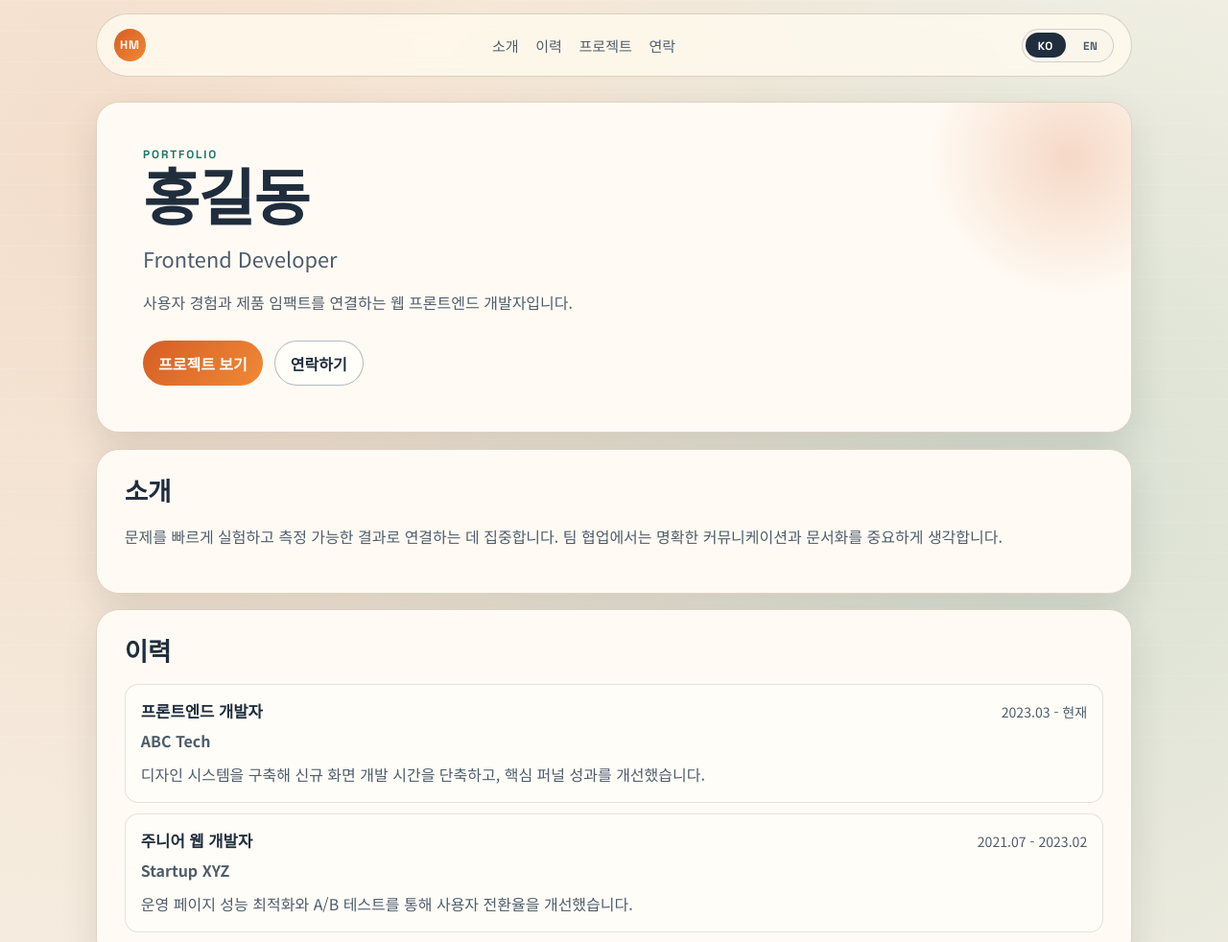
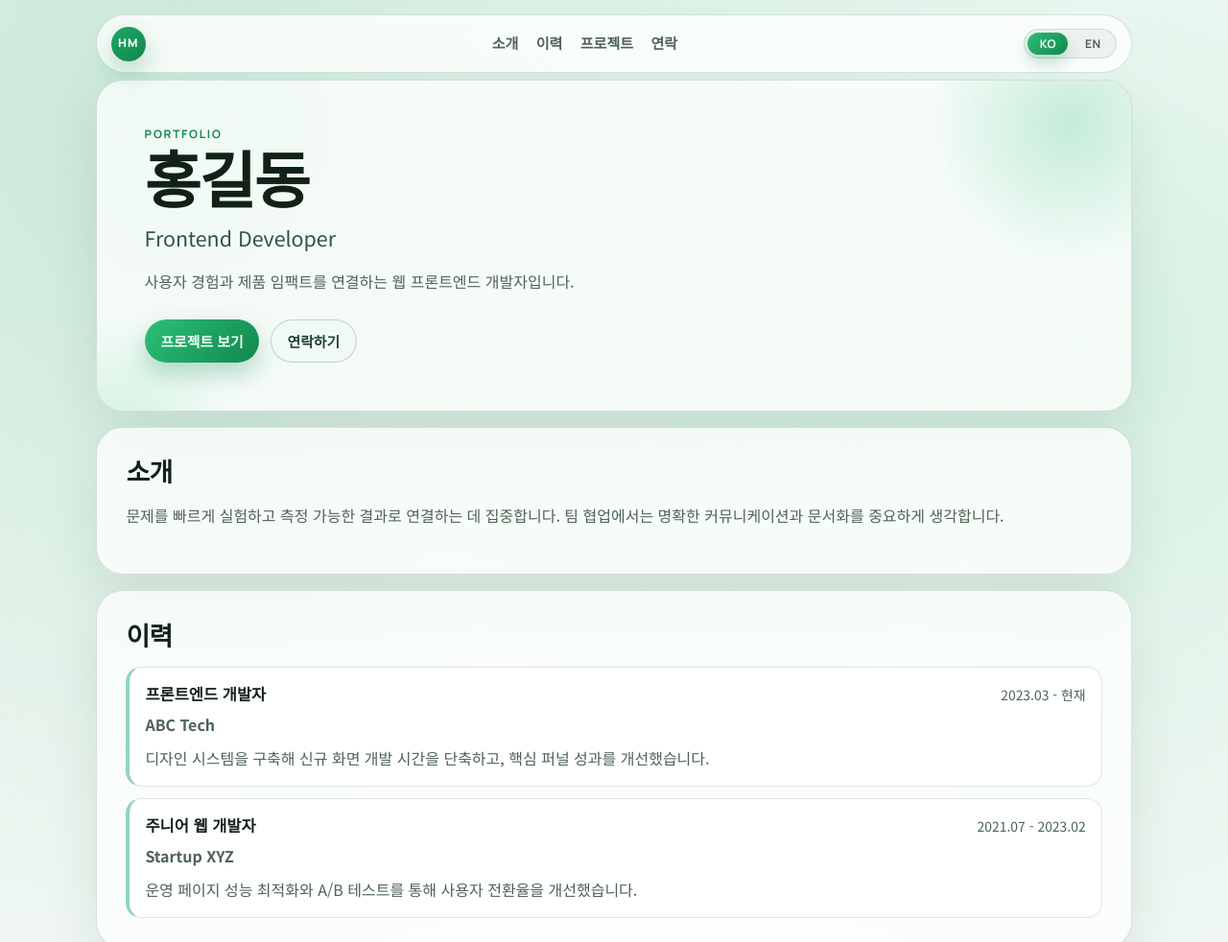
Before and after one commit to moddk777/codex_github_profile, a plain HTML site: page index.html in a window 1280 px wide. Shown: the top 982 px of the page at 96% size. Drawn offline with Linux system fonts and the light colour scheme.

Commit message:
Refine visual design with green Apple-like theme

```diff
--- a/index.html
+++ b/index.html
@@ -11,7 +11,7 @@
     <link rel="preconnect" href="https://fonts.googleapis.com" />
     <link rel="preconnect" href="https://fonts.gstatic.com" crossorigin />
     <link
-      href="https://fonts.googleapis.com/css2?family=Noto+Sans+KR:wght@400;500;700&family=Space+Grotesk:wght@500;700&display=swap"
+      href="https://fonts.googleapis.com/css2?family=Manrope:wght@500;700;800&family=Noto+Sans+KR:wght@400;500;700&display=swap"
       rel="stylesheet"
     />
     <link rel="stylesheet" href="./styles.css" />
--- a/styles.css
+++ b/styles.css
@@ -1,14 +1,19 @@
 :root {
-  --bg: #f6f1e8;
-  --ink: #1f2d3d;
-  --ink-soft: #4f5d6b;
-  --surface: #fffbf4;
-  --line: #ddd3c3;
-  --accent: #d65d24;
-  --accent-2: #1c7a64;
-  --shadow: 0 16px 38px rgba(44, 39, 32, 0.12);
-  --radius-lg: 24px;
-  --radius-md: 14px;
+  --bg-0: #edf5f0;
+  --bg-1: #f8fbf9;
+  --surface: rgba(255, 255, 255, 0.74);
+  --surface-strong: #ffffff;
+  --ink: #112118;
+  --ink-soft: #4d6356;
+  --green: #1ea764;
+  --green-deep: #11874d;
+  --green-mist: #dff2e7;
+  --line: rgba(17, 53, 34, 0.14);
+  --shadow: 0 24px 56px rgba(12, 44, 27, 0.09);
+  --radius-lg: 28px;
+  --radius-md: 16px;
+  --radius-pill: 999px;
+  --heading: "Manrope", "Noto Sans KR", sans-serif;
 }
 
 * {
@@ -23,11 +28,11 @@ body {
   margin: 0;
   min-height: 100vh;
   color: var(--ink);
-  font-family: "Noto Sans KR", sans-serif;
+  font-family: "Noto Sans KR", "Manrope", sans-serif;
   background:
-    radial-gradient(circle at 10% 8%, rgba(214, 93, 36, 0.14), transparent 44%),
-    radial-gradient(circle at 85% 24%, rgba(28, 122, 100, 0.14), transparent 40%),
-    linear-gradient(180deg, #f9f3e7 0%, #f2ece0 100%);
+    radial-gradient(circle at 14% 5%, rgba(30, 167, 100, 0.22), transparent 42%),
+    radial-gradient(circle at 88% 17%, rgba(38, 191, 118, 0.16), transparent 34%),
+    linear-gradient(180deg, var(--bg-1) 0%, var(--bg-0) 100%);
 }
 
 body::before {
@@ -35,12 +40,10 @@ body::before {
   position: fixed;
   inset: 0;
   pointer-events: none;
-  background-image: linear-gradient(
-    rgba(255, 255, 255, 0.34) 1px,
-    transparent 1px
-  );
-  background-size: 100% 32px;
   opacity: 0.28;
+  background-image:
+    radial-gradient(circle at 1px 1px, rgba(17, 53, 34, 0.06) 1px, transparent 0);
+  background-size: 22px 22px;
 }
 
 a {
@@ -49,45 +52,62 @@ a {
 
 .site-header {
   position: sticky;
-  top: 0;
-  z-index: 10;
+  top: 0.95rem;
+  z-index: 20;
+  width: min(1080px, calc(100% - 1rem));
+  margin: 0 auto;
+  padding: 0.72rem 0.92rem;
+  border-radius: var(--radius-pill);
+  border: 1px solid var(--line);
+  background: rgba(255, 255, 255, 0.8);
+  backdrop-filter: blur(14px);
   display: flex;
   align-items: center;
   justify-content: space-between;
   gap: 1rem;
-  padding: 0.9rem 1.1rem;
-  margin: 0.9rem auto 0;
-  width: min(1080px, calc(100% - 1rem));
-  border: 1px solid rgba(111, 96, 74, 0.25);
-  border-radius: 999px;
-  background: rgba(255, 250, 238, 0.82);
-  backdrop-filter: blur(8px);
 }
 
 .brand {
+  width: 2.25rem;
+  height: 2.25rem;
+  border-radius: 50%;
   display: inline-flex;
   align-items: center;
   justify-content: center;
-  width: 2.1rem;
-  height: 2.1rem;
-  border-radius: 50%;
-  font: 700 0.78rem/1 "Space Grotesk", sans-serif;
-  letter-spacing: 0.06em;
   text-decoration: none;
-  color: #fffaf2;
-  background: linear-gradient(135deg, var(--accent), #f08a36);
+  color: #f5fff9;
+  font: 800 0.76rem/1 var(--heading);
+  letter-spacing: 0.08em;
+  background: linear-gradient(145deg, var(--green) 0%, var(--green-deep) 100%);
+  box-shadow: 0 12px 26px rgba(16, 126, 74, 0.28);
 }
 
 .site-nav {
   display: flex;
-  gap: 1.1rem;
+  gap: 1.15rem;
 }
 
 .site-nav a {
+  position: relative;
   text-decoration: none;
+  color: var(--ink-soft);
   font-size: 0.94rem;
-  font-weight: 500;
-  color: var(--ink-soft);
+  font-weight: 600;
+  padding-bottom: 0.15rem;
+}
+
+.site-nav a::after {
+  content: "";
+  position: absolute;
+  left: 0;
+  bottom: -0.05rem;
+  width: 100%;
+  height: 2px;
+  border-radius: var(--radius-pill);
+  background: linear-gradient(120deg, #32c279, #179153);
+  transform: scaleX(0);
+  transform-origin: left;
+  transition: transform 180ms ease;
 }
 
 .site-nav a:hover,
@@ -95,148 +115,173 @@ a {
   color: var(--ink);
 }
 
+.site-nav a:hover::after,
+.site-nav a:focus-visible::after {
+  transform: scaleX(1);
+}
+
 .lang-toggle {
   display: inline-flex;
-  gap: 0.35rem;
+  gap: 0.32rem;
   padding: 0.2rem;
-  border-radius: 999px;
-  border: 1px solid rgba(79, 93, 107, 0.25);
-  background: #fbf6ec;
+  border-radius: var(--radius-pill);
+  background: rgba(17, 53, 34, 0.06);
+  border: 1px solid rgba(17, 53, 34, 0.12);
 }
 
 .lang-btn {
   border: 0;
-  border-radius: 999px;
-  padding: 0.36rem 0.8rem;
-  font-family: "Space Grotesk", sans-serif;
-  font-weight: 700;
-  font-size: 0.74rem;
+  border-radius: var(--radius-pill);
+  padding: 0.36rem 0.78rem;
+  background: transparent;
+  color: var(--ink-soft);
+  font: 700 0.75rem/1 var(--heading);
   letter-spacing: 0.04em;
-  color: var(--ink-soft);
-  background: transparent;
   cursor: pointer;
 }
 
 .lang-btn.is-active {
-  color: #fff;
-  background: var(--ink);
+  color: #f5fff9;
+  background: linear-gradient(135deg, #2ebd76, var(--green-deep));
+  box-shadow: 0 8px 16px rgba(17, 132, 79, 0.26);
 }
 
-.lang-btn:focus-visible {
-  outline: 2px solid var(--accent);
+.lang-btn:focus-visible,
+.btn:focus-visible,
+.project-link:focus-visible,
+.contact-list a:focus-visible {
+  outline: 2px solid #2dbf76;
   outline-offset: 2px;
 }
 
 .layout {
-  width: min(1080px, calc(100% - 1.6rem));
-  margin: 1.6rem auto 2.8rem;
+  width: min(1080px, calc(100% - 1.4rem));
+  margin: 1.4rem auto 2.9rem;
   display: grid;
-  gap: 1.05rem;
+  gap: 1rem;
 }
 
 .hero,
 .panel {
+  border-radius: var(--radius-lg);
   border: 1px solid var(--line);
-  border-radius: var(--radius-lg);
   background: var(--surface);
+  backdrop-filter: blur(8px);
   box-shadow: var(--shadow);
 }
 
 .hero {
   position: relative;
   overflow: hidden;
-  padding: clamp(1.5rem, 4vw, 3rem);
+  padding: clamp(1.5rem, 4vw, 3.1rem);
+  isolation: isolate;
+}
+
+.hero::before,
+.hero::after {
+  content: "";
+  position: absolute;
+  border-radius: 50%;
+  pointer-events: none;
+  z-index: -1;
+}
+
+.hero::before {
+  width: min(40vw, 320px);
+  aspect-ratio: 1/1;
+  top: -34%;
+  right: -9%;
+  background: radial-gradient(circle, rgba(33, 184, 111, 0.24), transparent 66%);
 }
 
 .hero::after {
-  content: "";
-  position: absolute;
-  width: min(42vw, 300px);
+  width: min(28vw, 220px);
   aspect-ratio: 1/1;
-  border-radius: 50%;
-  top: -27%;
-  right: -8%;
-  background: radial-gradient(
-    circle,
-    rgba(214, 93, 36, 0.22) 0%,
-    rgba(214, 93, 36, 0) 70%
-  );
-  pointer-events: none;
+  left: -8%;
+  bottom: -36%;
+  background: radial-gradient(circle, rgba(83, 215, 146, 0.2), transparent 72%);
 }
 
 .eyebrow {
   margin: 0;
-  font: 700 0.74rem/1 "Space Grotesk", sans-serif;
-  letter-spacing: 0.16em;
-  color: var(--accent-2);
+  font: 700 0.74rem/1 var(--heading);
+  letter-spacing: 0.15em;
+  color: var(--green-deep);
 }
 
 h1 {
-  margin: 0.55rem 0 0;
-  font: 700 clamp(2.1rem, 6vw, 4rem) / 1.05 "Space Grotesk", sans-serif;
-  letter-spacing: -0.02em;
+  margin: 0.56rem 0 0;
+  font: 800 clamp(2.1rem, 5.8vw, 4rem) / 1.03 var(--heading);
+  letter-spacing: -0.03em;
 }
 
 .hero-role {
-  margin: 0.7rem 0 0;
-  font-size: clamp(1.04rem, 2.1vw, 1.36rem);
-  color: var(--ink-soft);
+  margin: 0.72rem 0 0;
+  font-size: clamp(1.05rem, 2.2vw, 1.34rem);
+  color: #335346;
 }
 
 .hero-intro {
-  margin: 1.1rem 0 0;
-  max-width: 60ch;
-  line-height: 1.72;
+  margin: 1.05rem 0 0;
+  max-width: 62ch;
+  line-height: 1.74;
   color: var(--ink-soft);
 }
 
 .hero-actions {
-  margin-top: 1.6rem;
+  margin-top: 1.55rem;
   display: flex;
-  gap: 0.75rem;
   flex-wrap: wrap;
+  gap: 0.7rem;
 }
 
 .btn {
+  border-radius: var(--radius-pill);
+  text-decoration: none;
+  padding: 0.7rem 1.05rem;
+  font-weight: 700;
+  font-size: 0.93rem;
   display: inline-flex;
   align-items: center;
   justify-content: center;
-  border-radius: 999px;
-  padding: 0.66rem 1rem;
-  text-decoration: none;
-  font-weight: 600;
+  transition: transform 160ms ease, box-shadow 160ms ease;
+}
+
+.btn:hover {
+  transform: translateY(-1px);
 }
 
 .btn.primary {
-  color: #fff;
-  background: linear-gradient(130deg, var(--accent), #f08a36);
+  color: #f5fff9;
+  background: linear-gradient(132deg, #2dc078 0%, var(--green-deep) 100%);
+  box-shadow: 0 12px 26px rgba(16, 127, 76, 0.28);
 }
 
 .btn.ghost {
-  color: var(--ink);
-  border: 1px solid rgba(79, 93, 107, 0.42);
-  background: #fffef9;
+  color: #1f3e30;
+  background: rgba(241, 249, 245, 0.96);
+  border: 1px solid rgba(17, 53, 34, 0.2);
 }
 
 .panel {
-  padding: clamp(1.1rem, 3vw, 1.8rem);
+  padding: clamp(1.18rem, 3.2vw, 1.9rem);
 }
 
 h2 {
   margin: 0;
-  font: 700 clamp(1.25rem, 2.8vw, 1.66rem) / 1.2 "Space Grotesk", sans-serif;
-  letter-spacing: -0.01em;
+  font: 800 clamp(1.24rem, 2.8vw, 1.68rem) / 1.2 var(--heading);
+  letter-spacing: -0.02em;
 }
 
 .panel p {
   color: var(--ink-soft);
-  line-height: 1.68;
+  line-height: 1.72;
 }
 
 .section-head {
   display: flex;
   flex-direction: column;
-  gap: 0.45rem;
+  gap: 0.42rem;
   margin-bottom: 1rem;
 }
 
@@ -247,14 +292,15 @@ h2 {
 .experience-list {
   margin-top: 1rem;
   display: grid;
-  gap: 0.7rem;
+  gap: 0.72rem;
 }
 
 .experience-item {
-  border: 1px solid rgba(110, 102, 90, 0.18);
+  border: 1px solid rgba(17, 53, 34, 0.12);
+  border-left: 4px solid rgba(30, 167, 100, 0.48);
   border-radius: var(--radius-md);
-  background: #fffdf8;
-  padding: 0.92rem 1rem;
+  background: var(--surface-strong);
+  padding: 0.94rem 1rem;
 }
 
 .experience-head {
@@ -266,23 +312,23 @@ h2 {
 
 .experience-head h3 {
   margin: 0;
-  font-size: 1.04rem;
+  font-size: 1.03rem;
 }
 
 .experience-period {
   margin: 0;
-  font-size: 0.88rem;
-  color: #6a7a86;
+  font-size: 0.87rem;
+  color: #5f796b;
 }
 
 .experience-org {
   margin: 0.3rem 0 0;
-  font-weight: 600;
-  color: #395164;
+  color: #2e5f48;
+  font-weight: 700;
 }
 
 .experience-summary {
-  margin: 0.5rem 0 0;
+  margin: 0.48rem 0 0;
 }
 
 .projects-grid {
@@ -293,15 +339,21 @@ h2 {
 .project-card {
   display: grid;
   gap: 0.7rem;
-  border: 1px solid rgba(99, 90, 76, 0.2);
+  border: 1px solid rgba(17, 53, 34, 0.12);
   border-radius: var(--radius-md);
-  background: #fffdf8;
+  background: var(--surface-strong);
   padding: 1rem;
+  transition: transform 180ms ease, box-shadow 180ms ease;
+}
+
+.project-card:hover {
+  transform: translateY(-2px);
+  box-shadow: 0 16px 28px rgba(13, 49, 31, 0.12);
 }
 
 .project-card h3 {
   margin: 0;
-  font-size: 1.08rem;
+  font-size: 1.07rem;
 }
 
 .project-summary {
@@ -309,18 +361,18 @@ h2 {
 }
 
 .project-meta {
-  font-size: 0.89rem;
-  color: #6a7a86;
+  font-size: 0.88rem;
+  color: #5f796b;
 }
 
 .project-tech-row {
   display: grid;
-  gap: 0.45rem;
+  gap: 0.42rem;
 }
 
 .tech-title {
-  font-size: 0.89rem;
-  color: #6a7a86;
+  font-size: 0.88rem;
+  color: #5f796b;
 }
 
 .tech-list {
@@ -329,22 +381,24 @@ h2 {
   list-style: none;
   display: flex;
   flex-wrap: wrap;
-  gap: 0.36rem;
+  gap: 0.38rem;
 }
 
 .tech-list li {
-  padding: 0.28rem 0.52rem;
-  border-radius: 999px;
-  background: #f3efe5;
-  border: 1px solid rgba(131, 121, 103, 0.24);
+  padding: 0.28rem 0.54rem;
+  border-radius: var(--radius-pill);
+  border: 1px solid rgba(25, 122, 75, 0.2);
+  background: var(--green-mist);
+  color: #1f5f40;
   font-size: 0.8rem;
+  font-weight: 600;
 }
 
 .project-link {
   width: fit-content;
+  color: var(--green-deep);
+  text-underline-offset: 3px;
   font-size: 0.92rem;
-  text-underline-offset: 3px;
-  color: var(--accent-2);
 }
 
 .contact-list {
@@ -358,26 +412,27 @@ h2 {
 .contact-list li {
   display: grid;
   grid-template-columns: minmax(82px, auto) 1fr;
-  gap: 0.7rem;
+  gap: 0.68rem;
   align-items: baseline;
   padding: 0.5rem 0;
-  border-bottom: 1px dashed rgba(79, 93, 107, 0.26);
+  border-bottom: 1px dashed rgba(17, 53, 34, 0.2);
 }
 
 .contact-list span {
+  color: #284c3a;
   font-weight: 700;
 }
 
 .contact-list a {
+  color: #215b40;
   word-break: break-all;
-  color: #27465e;
 }
 
 .site-footer {
   width: min(1080px, calc(100% - 1.6rem));
   margin: 0 auto 2rem;
   text-align: center;
-  color: #5e6b79;
+  color: #5d7266;
   font-size: 0.88rem;
 }
 
@@ -387,11 +442,11 @@ h2 {
 }
 
 body.is-ready .reveal {
-  animation: rise-in 0.72s ease forwards;
+  animation: rise-in 0.62s cubic-bezier(0.2, 0.8, 0.2, 1) forwards;
 }
 
 body.is-ready .reveal:nth-child(2) {
-  animation-delay: 0.08s;
+  animation-delay: 0.07s;
 }
 
 body.is-ready .reveal:nth-child(3) {
@@ -399,11 +454,11 @@ body.is-ready .reveal:nth-child(3) {
 }
 
 body.is-ready .reveal:nth-child(4) {
-  animation-delay: 0.2s;
+  animation-delay: 0.21s;
 }
 
 body.is-ready .reveal:nth-child(5) {
-  animation-delay: 0.26s;
+  animation-delay: 0.28s;
 }
 
 @keyframes rise-in {
@@ -421,20 +476,21 @@ body.is-ready .reveal:nth-child(5) {
 
 @media (max-width: 760px) {
   .site-header {
+    top: 0.5rem;
     border-radius: 24px;
     width: min(1080px, calc(100% - 0.8rem));
-    flex-wrap: wrap;
-    justify-content: center;
     padding: 0.75rem;
     gap: 0.65rem 1rem;
+    justify-content: center;
+    flex-wrap: wrap;
   }
 
   .site-nav {
     order: 3;
     width: 100%;
     justify-content: center;
+    gap: 0.8rem;
     flex-wrap: wrap;
-    gap: 0.8rem;
   }
 
   .site-nav a {
@@ -443,7 +499,7 @@ body.is-ready .reveal:nth-child(5) {
 
   .contact-list li {
     grid-template-columns: 1fr;
-    gap: 0.35rem;
+    gap: 0.34rem;
   }
 }
 
@@ -453,9 +509,12 @@ body.is-ready .reveal:nth-child(5) {
   }
 
   .reveal,
+  .project-card,
+  .btn,
   body.is-ready .reveal {
+    animation: none;
+    transform: none;
+    transition: none;
     opacity: 1;
-    transform: none;
-    animation: none;
   }
 }
```
